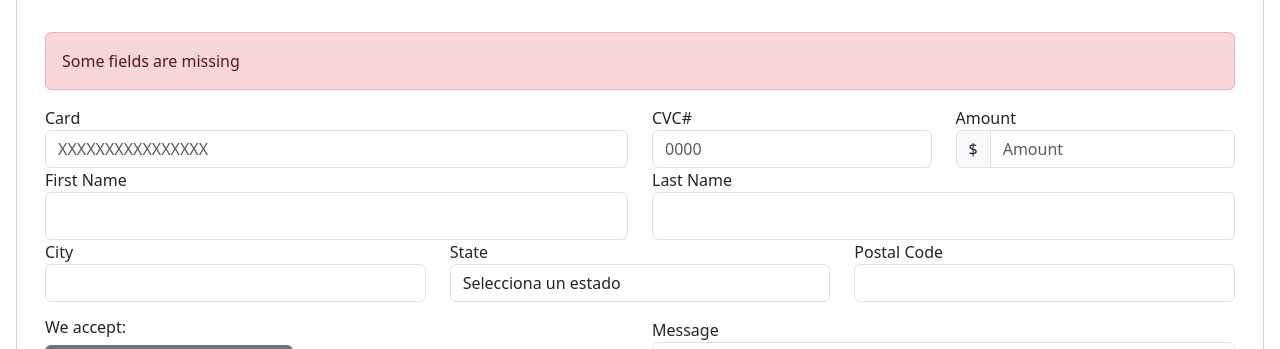
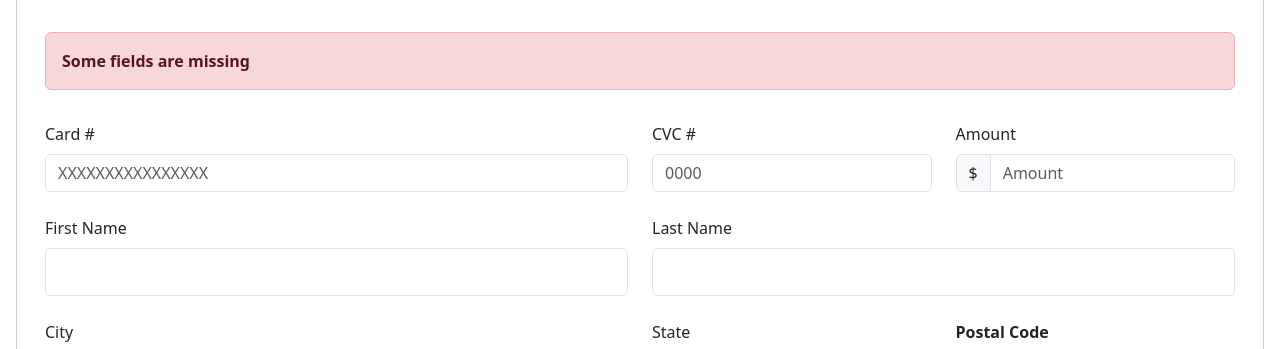
Before and after one commit to Lazaroth93/FS-PT-101-Andres-Lazaro-HTML5-Form, a plain HTML site: page index.html in a window 1280 px wide. Shown: the part 76-425 px from the top of the page. Drawn offline with nearby package versions, Linux system fonts and the light colour scheme.

Commit message:
Primer commit

```diff
--- a/index.html
+++ b/index.html
@@ -30,21 +30,21 @@
                 <div class="container-fluid">
                     <div class="row " style="padding: 0px 12px;">
                         <div class=" col-12 alert alert-danger mt-3 m-l3 -r-3" role="alert">
-                            Some fields are missing
+                            <strong>Some fields are missing </strong>
                         </div>
                     </div>
-                    <div class="row">
-                        <div class=" col-6">
-                            <label for="cardNumber" class="">Card</label>
+                    <div class="row mt-2">
+                        <div class="  col-sm-12 col-md-6 col-lg-6">
+                            <label for="cardNumber" class="my-2 ">Card #</label>
                             <input type="text" class="form-control " id="cardNumber" placeholder="XXXXXXXXXXXXXXXX">
                         </div>
-                        <div class="col-3">
-                            <label for="cvcNumber">CVC#</label>
+                        <div class="col-sm-12 col-md-3 col-lg-3">
+                            <label for="cvcNumber" class="my-2">CVC #</label>
                             <input type="text" class="form-control " id="cvcNumber" placeholder="0000">
                         </div>
-                        <div class="col-3 ">
+                        <div class="col-sm-12 col-md-3 col-lg-3">
 
-                            <label">Amount</label>
+                            <label class="my-2">Amount</label>
                                 <div class="input-group">
                                     <div class="input-group-text rounded-start" id="basic-addon1">$</div>
                                     <!--style=" border-radius: 5px 0px 0px 5px"-->
@@ -54,55 +54,59 @@
                                 </div>
                         </div>
                     </div>
-                    <div class="row">
-                        <div class="col-6">
+                    <div class="row mt-3">
+                        <div class=" col-sm-12 col-md-6 col-lg-6">
 
-                            <label for="firstName">First Name</label>
+                            <label for="firstName" class="my-2">First Name</label>
                             <input type="text" class="form-control pt-3" id="firstName">
 
                         </div>
-                        <div class="col-6">
-                            <label for="lastName">Last Name </label>
+                        <div class="col-sm-12 col-md-6 col-lg-6">
+                            <label for="lastName" class="my-2">Last Name </label>
                             <input type="text" class="form-control pt-3" id="lastName">
 
                         </div>
                     </div>
 
-                    <div class="row">
-                        <div class="col-4">
-                            <label for="city">City</label>
+                    <div class="row mt-3">
+                        <div class="col-sm-12 col-md-6 col-lg-6">
+                            <label for="city" class="my-2">City</label>
                             <input type="text" class="form-control" id="city">
                         </div>
 
-                        <div class="col-4">
-                            <label for="state">State</label>
-                            <select id="state" class="form-control">
-                                <option selected>Selecciona un estado</option>
-                                <option>North Carolina</option>
-                                <option>Washington</option>
-                                <option>New Jersey</option>
-                                <option>California</option>
-                                <option>New York</option>
-                                <option>Texas</option>
-                                <option>Florida</option>
+
+
+
+
+                        <div class=" col-sm-12 col-md-3 col-lg-3">
+                            <label for="state" class="my-2">State</label>
+                            <select class="form-select" id="inputGroupSelect01">
+                                <option selected>Pick a state</option>
+                                <option value="1">North Carolina</option>
+                                <option value="2">Washington</option>
+                                <option value="3">New Jersey</option>
+                                <option value="4">California</option>
+                                <option value="5">New York</option>
+                                <option value="6">Texas</option>
+                                <option value="7">Florida</option>
                             </select>
 
 
                         </div>
 
-                        <div class="col-4">
-                            <label for="postalCode">Postal Code</label>
+                        <div class="col-sm-12 col-md-3 col-lg-3">
+                            <label for="postalCode" class="my-2"><strong>Postal Code </strong></label>
                             <input type="text" class="form-control" id="postalCode">
 
                         </div>
                     </div>
 
-                    <div class="row mt-3 d-flex justify-content-between ">
+                    <div class="row mt-3 d-flex justify-content-between  ">
 
-                        <div class="col-3">
-                            <h6>We accept:</h6>
+                        <div class="col-sm-12 col-md-3 col-lg-6 mt-3">
+                            <h6 ><strong>We accept: </strong></h6>
 
-                            <div class="bg-secondary rounded  d-inline-flex p-2">
+                            <div class="bg-secondary rounded  d-inline-flex p-2 my-2">
                                 <div class="form-check form-check-inline d-flex align-items-center gap-1">
                                     <input class="form-check-input" type="radio" name="inlineRadioOptions"
                                         id="inlineRadio1" value="option1">
@@ -138,8 +142,8 @@
 
                         </div>
 
-                        <div class="col-6">
-                            <label for="message">Message</label>
+                        <div class="col-sm-12 col-md-6 col-lg-6 mt-3">
+                            <label for="message" class="mb-2">Message</label>
 
                             <textarea class="form-control" id="exampleFormControlTextarea1" rows="3"></textarea>
 
@@ -162,7 +166,7 @@
 
 
             <div class=" card-footer text-body-secondary d-flex justify-content-end">
-                <button class="btn btn-secondary mr-2 ">Cancel</button>
+                <button class="btn btn-secondary mx-2  ">Cancel</button>
                 <button class="btn btn-primary">Send</button>
             </div>
 
```
